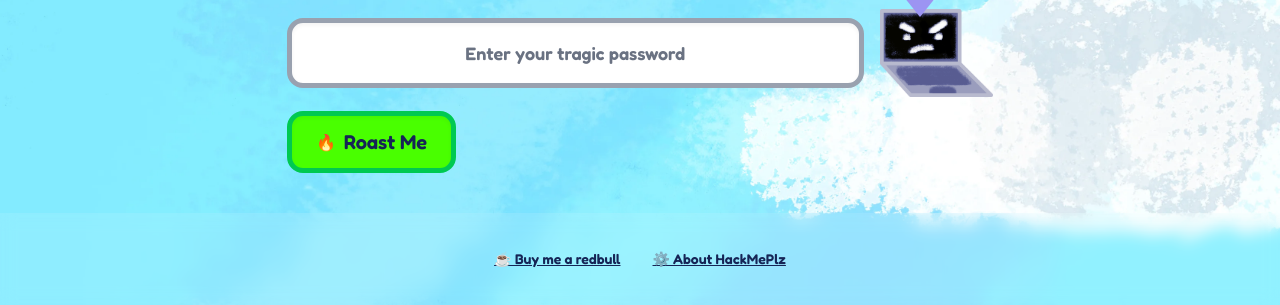
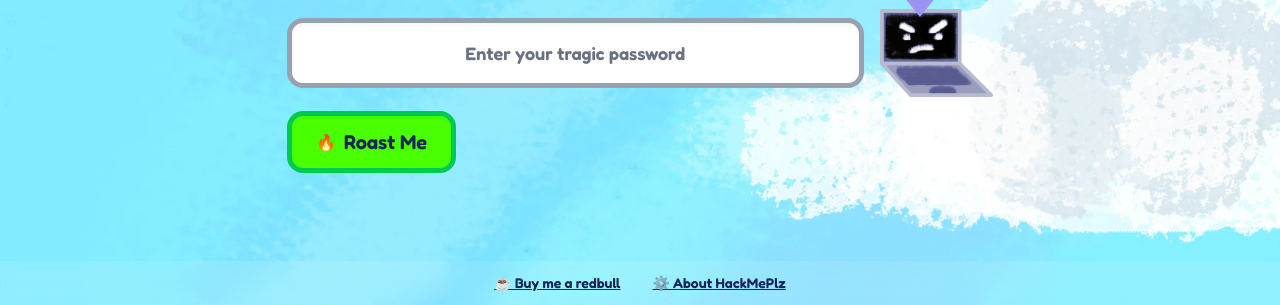
Before and after one commit to igsz0/HackMePlz, a website: page index.html in a window 1280 px wide. Shown: the part 495-800 px from the top of the page. Drawn offline with Linux system fonts and the light colour scheme.

Commit message:
Changed footer

```diff
--- a/index.html
+++ b/index.html
@@ -82,7 +82,7 @@
 
       <!-- Footer -->
       <footer class="mt-10 text-sm text-blue-950 space-x-6 w-full bottom-0 fixed">
-        <div class=" bg-white/10 backdrop-blur w-full mx-auto py-9 flex justify-center">
+        <div class=" bg-white/10 backdrop-blur w-full mx-auto py-3 flex justify-center">
 
 
         <a
```
Also changed, not shown: src/output.css.
